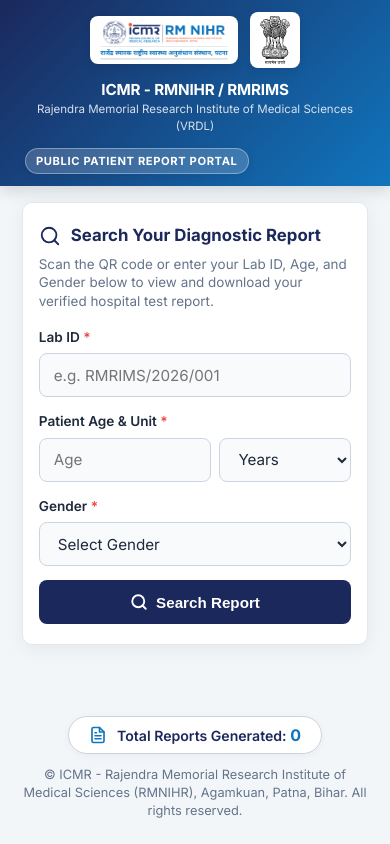
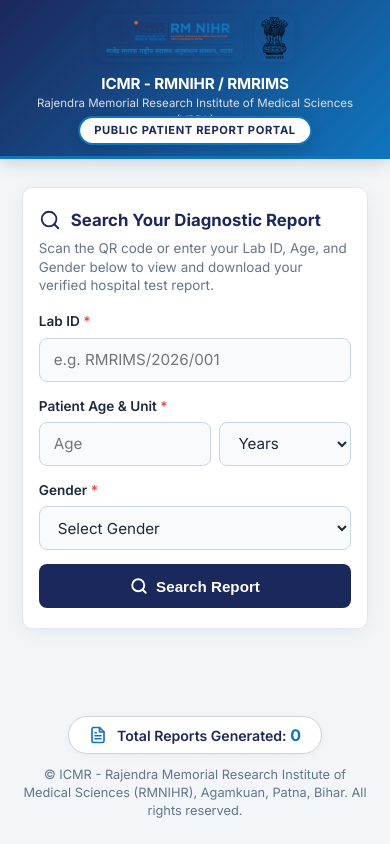
Before and after one commit to Bhagwanjha85/RMNIHR_LMS, a Django app: page /report in a window 390 px wide. Run offline with Django 5.2, Linux system fonts and the light colour scheme; data comes from the database, SQL or seed files in the repository; data that the repository does not hold is empty.

Commit message:
Position Public Patient Report Portal badge centered and attached to the bottom border line of the top navbar

```diff
--- a/templates/reports/public_report_portal.html
+++ b/templates/reports/public_report_portal.html
@@ -47,9 +47,11 @@
         .portal-header {
             background: linear-gradient(135deg, #1b285c 0%, #1075BD 100%);
             color: #ffffff;
-            padding: 16px 20px;
+            padding: 16px 20px 26px 20px;
             box-shadow: 0 4px 16px rgba(0, 0, 0, 0.15);
             width: 100%;
+            position: relative;
+            border-bottom: 3px solid #1075BD;
         }
 
         .header-container {
@@ -58,8 +60,8 @@
             margin: 0 auto;
             display: flex;
             align-items: center;
-            justify-content: space-between;
-            gap: 20px;
+            justify-content: center;
+            position: relative;
         }
 
         .brand-wrap {
@@ -82,7 +84,6 @@
         .brand-logo, .emblem-logo {
             max-height: 56px;
             width: auto;
-            background: #ffffff;
             padding: 4px 10px;
             border-radius: 8px;
             object-fit: contain;
@@ -113,25 +114,29 @@
         }
 
         .badge-gov {
-            background: rgba(255, 255, 255, 0.18);
-            border: 1px solid rgba(255, 255, 255, 0.35);
-            backdrop-filter: blur(4px);
-            padding: 6px 16px;
+            position: absolute;
+            left: 50%;
+            bottom: -15px;
+            transform: translateX(-50%);
+            z-index: 10;
+            background: #ffffff;
+            color: #1b285c;
+            border: 2px solid #1075BD;
+            padding: 5px 20px;
             border-radius: 20px;
             font-size: 0.78rem;
-            font-weight: 700;
+            font-weight: 800;
             text-transform: uppercase;
             letter-spacing: 0.6px;
             white-space: nowrap;
-            color: #ffffff;
-            box-shadow: 0 2px 8px rgba(0, 0, 0, 0.08);
+            box-shadow: 0 4px 14px rgba(0, 0, 0, 0.15);
         }
 
         /* ── MAIN CONTENT ── */
         .main-container {
             max-width: 1400px;
             width: 95%;
-            margin: 24px auto;
+            margin: 32px auto 24px auto;
             padding: 0 8px;
             flex: 1;
         }
@@ -632,12 +637,12 @@
         /* Tablets & Small Desktops (< 768px) */
         @media (max-width: 768px) {
             .portal-header {
-                padding: 12px 16px;
+                padding: 14px 12px 26px 12px;
             }
 
             .header-container {
                 flex-direction: column;
-                align-items: flex-start;
+                align-items: center;
                 gap: 12px;
             }
 
@@ -646,7 +651,7 @@
                 gap: 12px;
             }
 
-            .brand-logo {
+            .brand-logo, .emblem-logo {
                 max-height: 48px;
                 padding: 3px 6px;
             }
@@ -660,13 +665,16 @@
             }
 
             .badge-gov {
-                align-self: flex-start;
+                position: absolute;
+                left: 50%;
+                bottom: -15px;
+                transform: translateX(-50%);
                 font-size: 0.7rem;
-                padding: 4px 10px;
+                padding: 4px 14px;
             }
 
             .main-container {
-                margin: 16px auto;
+                margin: 28px auto 16px auto;
                 padding: 0 12px;
             }
 
```
